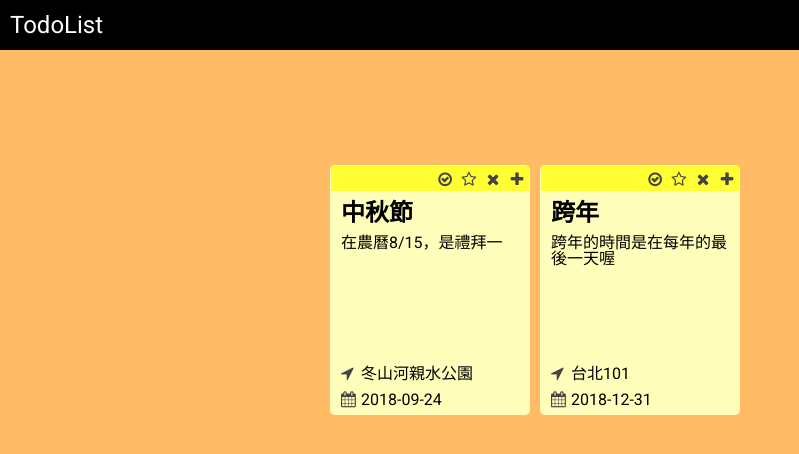
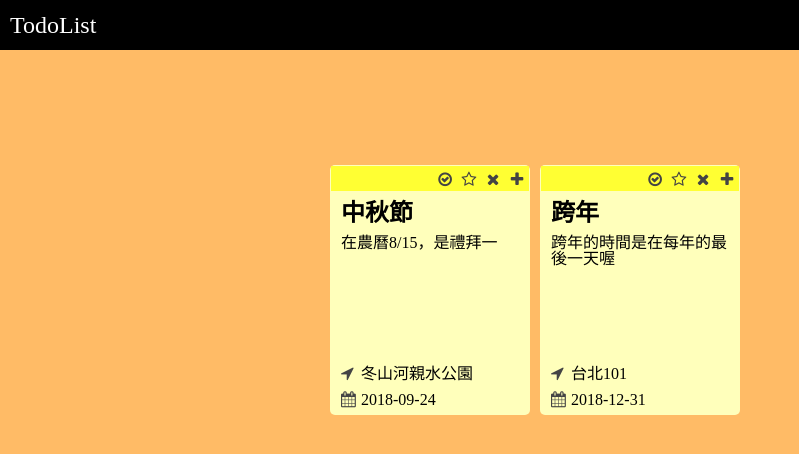
Before and after one commit to Diuer/todolist, a plain HTML site: page index.html in a window 1280 px wide. Shown: the full height of the page, 0-799 px from the left. Drawn offline with nearby package versions, Linux system fonts and the light colour scheme.

Commit message:
Update style.css

```diff
--- a/css/style.css
+++ b/css/style.css
@@ -8,7 +8,7 @@
   -webkit-box-sizing: border-box;
           box-sizing: border-box;
   cursor: default;
-  font-family: "Roboto", sans-serif;
+  font-family: "微軟正黑體";
 }
 
 clearfix {
@@ -216,3 +216,4 @@ header .title {
 .list .samesize {
   height: 120px;
 }
+/*# sourceMappingURL=style.css.map */
```
